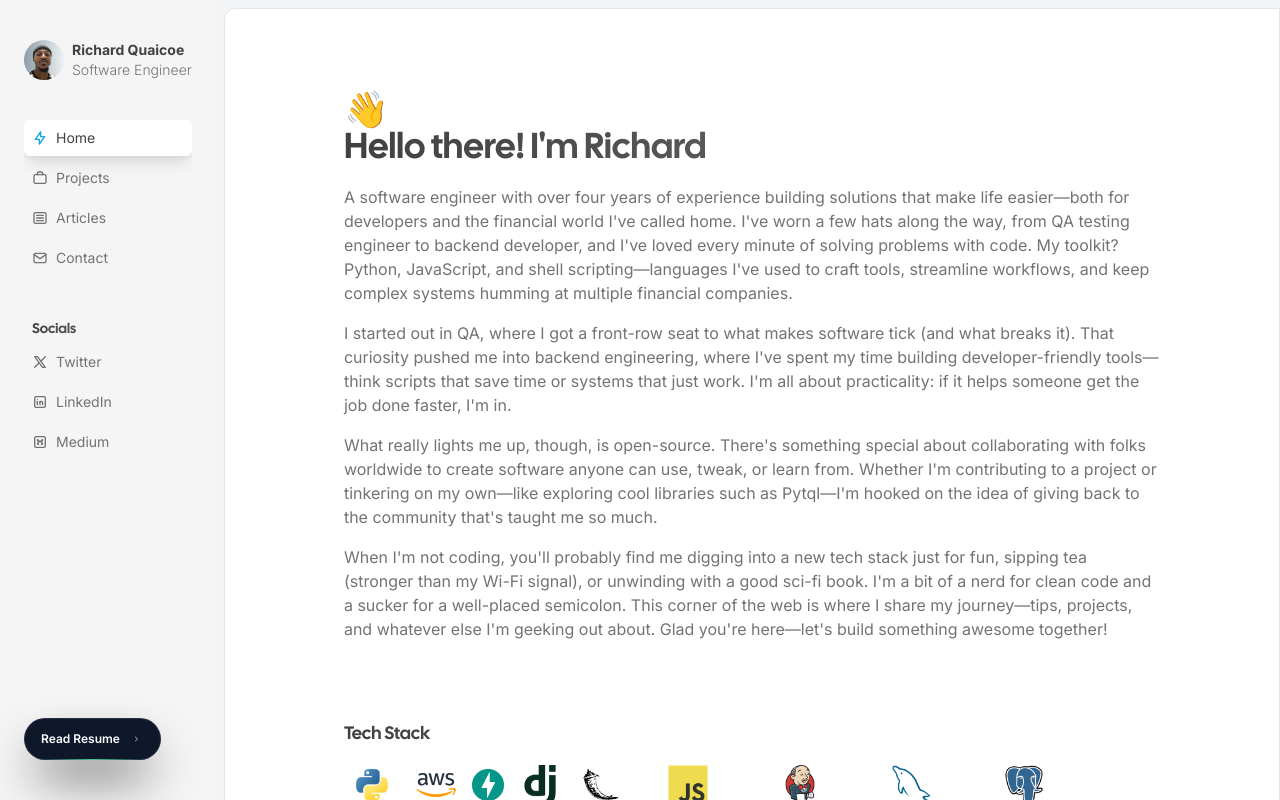
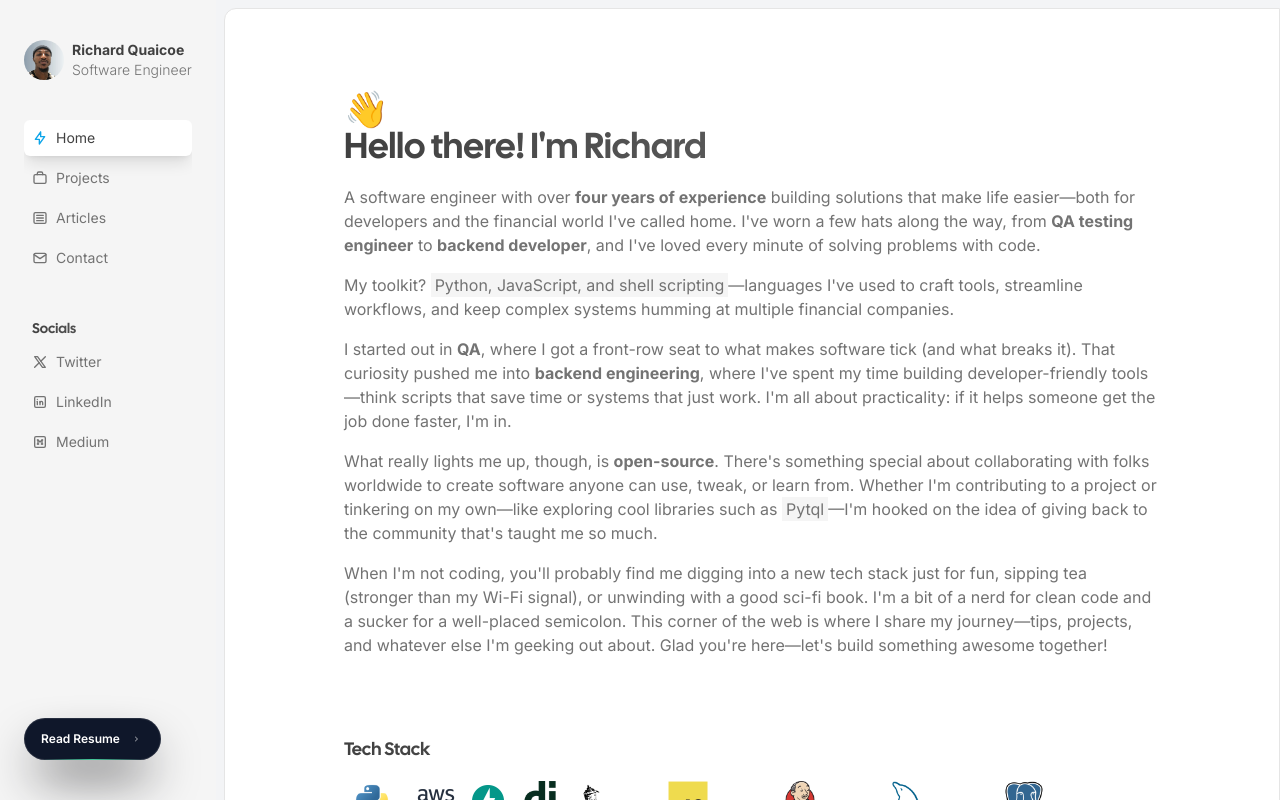
Before and after one commit to Attakay78/portfolio, a Next.js app: page / in a window 1280 px wide. Built offline with nearby package versions, Linux system fonts and the light colour scheme.

Commit message:
Fixed CORS issue with contact page axios request

```diff
--- a/src/app/page.tsx
+++ b/src/app/page.tsx
@@ -12,13 +12,23 @@ export default function Home() {
       <span className="text-4xl">👋</span>
       <Heading className="font-black">Hello there! I&apos;m Richard</Heading>
       <div className="max-w-4xl">
-        <Paragraph className="mt-4">A software engineer with over four years of experience building solutions that make life easier—both for developers and the financial world I&apos;ve called home. I&apos;ve worn a few hats along the way, from QA testing engineer to backend developer, and I&apos;ve loved every minute of solving problems with code. My toolkit? Python, JavaScript, and shell scripting—languages I&apos;ve used to craft tools, streamline workflows, and keep complex systems humming at multiple financial companies.</Paragraph>
+        <Paragraph className="mt-4">
+          A software engineer with over <strong>four years of experience</strong> building solutions that make life easier—both for developers and the financial world I&apos;ve called home. I&apos;ve worn a few hats along the way, from <strong>QA testing engineer</strong> to <strong>backend developer</strong>, and I&apos;ve loved every minute of solving problems with code.
+        </Paragraph>
 
-        <Paragraph className="mt-4"> I started out in QA, where I got a front-row seat to what makes software tick (and what breaks it). That curiosity pushed me into backend engineering, where I&apos;ve spent my time building developer-friendly tools—think scripts that save time or systems that just work. I&apos;m all about practicality: if it helps someone get the job done faster, I&apos;m in.</Paragraph>
+        <Paragraph className="mt-4">
+          My toolkit? <Highlight>Python, JavaScript, and shell scripting</Highlight>—languages I&apos;ve used to craft tools, streamline workflows, and keep complex systems humming at multiple financial companies.
+        </Paragraph>
 
-       <Paragraph className="mt-4">What really lights me up, though, is open-source. There&apos;s something special about collaborating with folks worldwide to create software anyone can use, tweak, or learn from. Whether I&apos;m contributing to a project or tinkering on my own—like exploring cool libraries such as Pytql—I&apos;m hooked on the idea of giving back to the community that&apos;s taught me so much.</Paragraph>
+        <Paragraph className="mt-4">
+          I started out in <strong>QA</strong>, where I got a front-row seat to what makes software tick (and what breaks it). That curiosity pushed me into <strong>backend engineering</strong>, where I&apos;ve spent my time building developer-friendly tools—think scripts that save time or systems that just work. I&apos;m all about practicality: if it helps someone get the job done faster, I&apos;m in.
+        </Paragraph>
 
-       <Paragraph className="mt-4">When I&apos;m not coding, you&apos;ll probably find me digging into a new tech stack just for fun, sipping tea (stronger than my Wi-Fi signal), or unwinding with a good sci-fi book. I&apos;m a bit of a nerd for clean code and a sucker for a well-placed semicolon. This corner of the web is where I share my journey—tips, projects, and whatever else I&apos;m geeking out about. Glad you&apos;re here—let&apos;s build something awesome together!</Paragraph>
+        <Paragraph className="mt-4">
+          What really lights me up, though, is <strong>open-source</strong>. There&apos;s something special about collaborating with folks worldwide to create software anyone can use, tweak, or learn from. Whether I&apos;m contributing to a project or tinkering on my own—like exploring cool libraries such as <Highlight>Pytql</Highlight>—I&apos;m hooked on the idea of giving back to the community that&apos;s taught me so much.
+        </Paragraph>
+
+        <Paragraph className="mt-4">When I&apos;m not coding, you&apos;ll probably find me digging into a new tech stack just for fun, sipping tea (stronger than my Wi-Fi signal), or unwinding with a good sci-fi book. I&apos;m a bit of a nerd for clean code and a sucker for a well-placed semicolon. This corner of the web is where I share my journey—tips, projects, and whatever else I&apos;m geeking out about. Glad you&apos;re here—let&apos;s build something awesome together!</Paragraph>
       </div>
       <TechStack />
     </Container>
--- a/src/app/resume/page.tsx
+++ b/src/app/resume/page.tsx
@@ -12,7 +12,7 @@ import { motion } from "framer-motion";
 export default function Home() {
   return (
     <Container>
-      <div className="flex items-center justify-between mb-8">
+      <div className="flex items-center justify-between mb-4">
         <span className="text-4xl">💼</span>
         <Link
           href="/Richard-Quaicoe.pdf"
--- a/src/components/Contact.tsx
+++ b/src/components/Contact.tsx
@@ -48,7 +48,7 @@ export const Contact = () => {
     }
 
     try {
-      const response = await axios.post('http://18.117.71.58:5000/send-message', {
+      const response = await axios.post('https://karyde.com/send-message', {
         name: formData.name.value,
         email: formData.email.value,
         message: formData.message.value
@@ -133,18 +133,17 @@ export const Contact = () => {
         )}
       </div>
       <button
-        className={`w-full px-6 py-3 mt-6 rounded-lg font-semibold text-white transition-all duration-200 transform hover:scale-[1.02] active:scale-[0.98]
-          ${status === 'loading'
-            ? 'bg-neutral-400 cursor-not-allowed'
-            : 'bg-blue-600 hover:bg-blue-700 cursor-pointer shadow-sm hover:shadow'}`}
+        className="bg-slate-900 no-underline group cursor-pointer relative shadow-2xl shadow-zinc-900 rounded-full p-px text-xs font-semibold leading-6 text-white inline-block w-full mt-4"
         type="submit"
         disabled={status === 'loading'}
       >
-        {status === 'loading' ? (
-          <span className="flex items-center justify-center">
-            Sending...
-          </span>
-        ) : 'Send Message'}
+        <span className="absolute inset-0 overflow-hidden rounded-full">
+          <span className="absolute inset-0 rounded-full bg-[image:radial-gradient(75%_100%_at_50%_0%,rgba(56,189,248,0.6)_0%,rgba(56,189,248,0)_75%)] opacity-0 transition-opacity duration-500 group-hover:opacity-100"></span>
+        </span>
+        <div className="relative flex space-x-2 items-center z-10 rounded-full bg-transparent py-2 px-4 ring-1 ring-white/10 justify-center">
+          <span>{status === 'loading' ? 'Sending...' : 'Send Message'}</span>
+        </div>
+        <span className="absolute -bottom-0 left-[1.125rem] h-px w-[calc(100%-2.25rem)] bg-gradient-to-r from-emerald-400/0 via-emerald-400/90 to-emerald-400/0 transition-opacity duration-500 group-hover:opacity-40"></span>
       </button>
 
       {status === 'success' && (
--- a/src/components/Sidebar.tsx
+++ b/src/components/Sidebar.tsx
@@ -31,7 +31,7 @@ export const Sidebar = () => {
               <SidebarHeader />
               <Navigation setOpen={setOpen} />
             </div>
-            <div onClick={() => isMobile() && setOpen(false)}>
+            <div onClick={() => isMobile() && setOpen(false)} className="-mt-6">
               <Badge href="/resume" text="Read Resume" />
             </div>
           </motion.div>
--- a/src/components/TechStack.tsx
+++ b/src/components/TechStack.tsx
@@ -6,96 +6,98 @@ import { twMerge } from "tailwind-merge";
 export const TechStack = () => {
   const stack = [
     {
-      title: "Pythgon",
+      title: "Python",
       src: "/images/logos/Python.png",
-
       className: "h-10 w-14",
+      experience: "4 years",
     },
     {
       title: "AWS",
       src: "/images/logos/aws.webp",
-
       className: "h-10 w-10",
+      experience: "2 years",
     },
     {
       title: "FastAPI",
       src: "/images/logos/fastapi.png",
-
       className: "h-10 w-8",
+      experience: "1 year",
     },
     {
       title: "Django",
       src: "/images/logos/Django.png",
-
       className: "h-10 w-10",
+      experience: "3 years",
     },
     {
       title: "Flask",
       src: "/images/logos/Flask.png",
-
       className: "h-10 w-12",
+      experience: "2 years",
     },
     {
       title: "JavaScript",
       src: "/images/logos/JavaScript.png",
-
       className: "h-10 w-24",
+      experience: "4 years",
     },
     {
-      title: "Jenins",
+      title: "Jenkins",
       src: "/images/logos/Jenkins.png",
-
       className: "h-10 w-24",
+      experience: "2 years",
     },
     {
       title: "MySQL",
       src: "/images/logos/MySQL.png",
-
       className: "h-10 w-24",
+      experience: "3 years",
     },
     {
       title: "PostgresSQL",
       src: "/images/logos/PostgresSQL.png",
-
       className: "h-10 w-24",
+      experience: "2 years",
     },
     {
       title: "Linux",
       src: "/images/logos/Linux.png",
-
       className: "h-10 w-24",
+      experience: "5 years",
     },
     {
       title: "Docker",
       src: "/images/logos/Docker.png",
-
       className: "h-10 w-24",
+      experience: "2 years",
     },
     {
       title: "Bash",
       src: "/images/logos/Bash.png",
-
       className: "h-10 w-24",
+      experience: "3 years",
     },
   ];
+
   return (
     <div>
-      <Heading
-        as="h2"
-        className="font-black text-lg md:text-lg lg:text-lg mt-20 mb-4"
-      >
+      <Heading as="h2" className="font-black text-lg md:text-lg lg:text-lg mt-20 mb-4">
         Tech Stack
       </Heading>
       <div className="flex flex-wrap">
         {stack.map((item) => (
-          <Image
-            src={item.src}
-            key={item.src}
-            width={`200`}
-            height={`200`}
-            alt={item.title}
-            className={twMerge("object-contain mr-4 mb-4", item.className)}
-          />
+          <div className="relative group mr-4 mb-4" key={item.src}>
+            <Image
+              src={item.src}
+              width={200}
+              height={200}
+              alt={item.title}
+              className={twMerge("object-contain transition-transform transform hover:scale-110 duration-300", item.className)}
+            />
+            <div className="absolute bottom-0 left-1/2 transform -translate-x-1/2 translate-y-full bg-gray-800 text-white text-xs rounded-lg py-2 px-3 shadow-lg opacity-0 group-hover:opacity-100 transition-opacity duration-300">
+              <span className="font-semibold">{item.title}</span> - <span>{item.experience}</span>
+            </div>
+          </div>
         ))}
       </div>
     </div>
```
